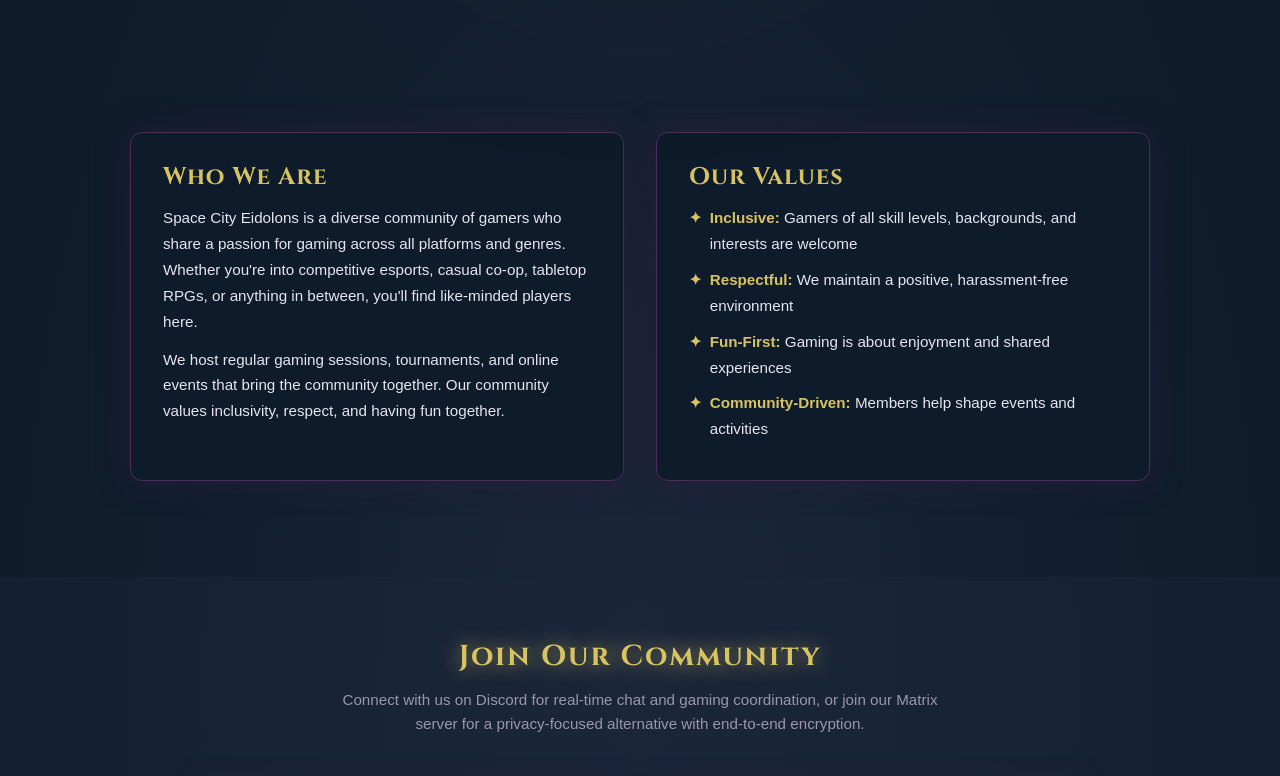
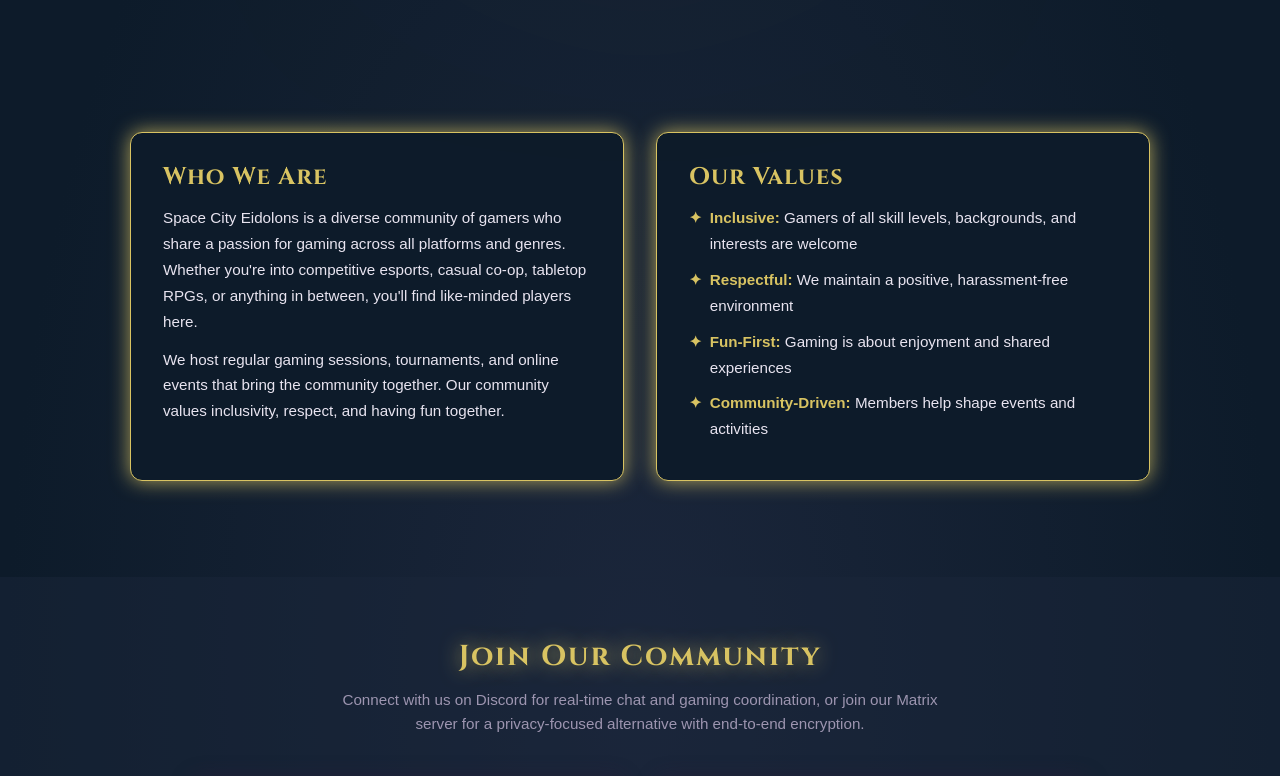
Before and after one commit to Kdhalbert/spacecityeidolons-website, a React (Vite) app: page / in a window 1280 px wide. Shown: the part 520-1296 px from the top of the page. Built offline with nearby package versions, Linux system fonts and the light colour scheme; no server answers.

Commit message:
feat: add gold glowing border to dark-card for better visual consistency

```diff
--- a/src/App.css
+++ b/src/App.css
@@ -130,10 +130,10 @@
 
 .dark-card {
   background: var(--bg-dark);
-  border: 1px solid var(--purple-lighter);
+  border: 1px solid var(--gold);
   border-radius: 12px;
   padding: 28px 32px;
-  box-shadow: 0 0 30px rgba(50, 29, 60, 0.6);
+  box-shadow: 0 0 20px var(--gold-glow);
 }
 
 .dark-card h2,
```
